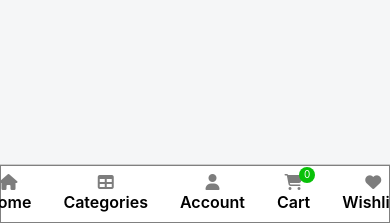
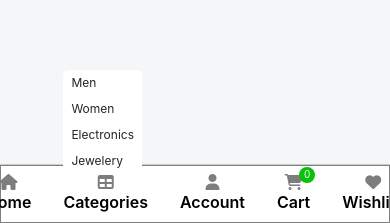
Before and after one commit to Vikash-Prajapati-23/Shop-Sphere, a React (Create React App) app in the folder Frontend/: page / in a window 390 px wide. Both pictures are taken after a click on the item "Categories". Shown: the part 621-844 px from the top of the page. Built offline with nearby package versions, Linux system fonts and the light colour scheme; no server answers.

Commit message:
Category navigetion is fixed now.

```diff
--- a/Frontend/src/App.jsx
+++ b/Frontend/src/App.jsx
@@ -37,6 +37,10 @@ function App() {
   const [clicked, setClicked] = useState(false); // It is for wishlist.jsx
   const navigate = useNavigate();
   const { setIsLoggedIn } = useCartData();
+
+  useEffect(() => {
+    toast("Please wait while the products are loading.!");
+  }, []);
 
   useEffect(() => {
     const verifyAndFetchUser = async () => {
@@ -247,12 +251,7 @@ function App() {
 
           <Route
             path="/category/:categorySlug"
-            element={
-              <Men
-                handleWishList={handleWishList}
-                query={query}
-              />
-            }
+            element={<Men handleWishList={handleWishList} query={query} />}
           />
 
           <Route
@@ -294,10 +293,7 @@ function App() {
           <Route
             path="/Profile"
             element={
-              <Profile
-                name={name}
-                handleUserLogout={handleUserLogout}
-              />
+              <Profile name={name} handleUserLogout={handleUserLogout} />
             }
           />
 
--- a/Frontend/src/components/LogInSignUp/LogInSignUp.jsx
+++ b/Frontend/src/components/LogInSignUp/LogInSignUp.jsx
@@ -49,7 +49,7 @@ const LogInSignUp = ({ setName }) => {
       );
       const signUp = await createSignup.json();
       if (createSignup.ok) {
-        toast.success(signUp.message);
+        toast.success(signUp.message + "Please login to coontinue.");
       } else {
         toast.error(signUp.message);
       }
--- a/Frontend/src/components/Navbar/Navbar.jsx
+++ b/Frontend/src/components/Navbar/Navbar.jsx
@@ -46,7 +46,6 @@ const Navbar = ({
       <div className="main-navs">
         <ul
           className="list-styls list-styles-home custom-dropdown"
-          data-bs-theme="dark"
         >
           <li className="nav-item navs">
             <Link
--- a/Frontend/src/components/SubNav/Style/SubNav.css
+++ b/Frontend/src/components/SubNav/Style/SubNav.css
@@ -8,6 +8,24 @@
   background-color: white;
   border-top: 1px solid #ccc;
   border-bottom: none;
+}
+
+.category-dropDown {
+  position: relative;
+}
+
+.subNav-dropdown-menu {
+  background-color: #fff;
+  border: none;
+  border-radius: 5px;
+  list-style: none;
+  padding: 0;
+  position: absolute;
+  top: -260%;
+}
+
+.subnav_font_size {
+  font-size: 12px;
 }
 
 .subnav-ul {
--- a/Frontend/src/components/SubNav/SubNav.jsx
+++ b/Frontend/src/components/SubNav/SubNav.jsx
@@ -1,27 +1,79 @@
 import { Link } from "react-router-dom";
 import "./Style/SubNav.css";
 import { useCartData } from "../../context/allCartData";
+import { useEffect, useState } from "react";
 
 const SubNav = () => {
   const { isLoggedIn, cart } = useCartData();
+  const [isVisible, setIsVisible] = useState(false);
+
+  const handleToggle = () => {
+    setIsVisible((visible) => (visible = !visible));
+  };
+
+  useEffect(() => {
+    setIsVisible(false);
+  }, []);
 
   return (
     <div className="sub-nav">
       <ul className="subnav-ul">
         <li className="subnav-lists">
-          <i  className="fa-solid fa-house text-center subnav-icons"></i>
+          <i className="fa-solid fa-house text-center subnav-icons"></i>
           <Link className="subnav-links subnav-text fw-semibold" to="/">
             Home
           </Link>
         </li>
-        <li className="subnav-lists">
-          <i  className="fa-solid fa-table text-center subnav-icons"></i>
-          <Link className="subnav-links subnav-text fw-semibold" to="/">
+        <li onClick={handleToggle} className="subnav-lists">
+          <i className="fa-solid fa-table text-center subnav-icons"></i>
+          <span className="subnav-links category-dropDown subnav-text fw-semibold">
             Categories
-          </Link>
+          </span>
+          <ul
+            className={`subNav-dropdown-menu shadow-md ${
+              isVisible ? "d-block" : "d-none"
+            }`}
+          >
+            <li>
+              <Link
+                onClick={() => setIsVisible(false)}
+                className="dropdown-item py-1 px-2 subnav_font_size mb-0"
+                to="/category/mens-clothing"
+              >
+                Men
+              </Link>
+            </li>
+            <li>
+              <Link
+                onClick={() => setIsVisible(false)}
+                className="dropdown-item py-1 px-2 subnav_font_size mb-0"
+                to="/category/womens-clothing"
+              >
+                Women
+              </Link>
+            </li>
+            <li>
+              <Link
+                onClick={() => setIsVisible(false)}
+                className="dropdown-item py-1 px-2 subnav_font_size mb-0"
+                to="/category/electronics"
+              >
+                Electronics
+              </Link>
+            </li>
+            <li>
+              <Link
+                onClick={() => setIsVisible(false)}
+                className="dropdown-item py-1 px-2 subnav_font_size mb-0"
+                to="/category/jewelery"
+              >
+                Jewelery
+              </Link>
+            </li>
+          </ul>
         </li>
         <li className="subnav-lists">
-          <i  className="fa-solid fa-user text-center subnav-icons"></i>
+          <i className="fa-solid fa-user text-center subnav-icons"></i>
           <Link
             className="subnav-links subnav-text fw-semibold"
             to={`${isLoggedIn ? "/Profile" : "/LoginSignup"}`}
@@ -33,13 +85,13 @@ const SubNav = () => {
           <div className="subnav-cart-length">
             <span>{cart.length}</span>
           </div>
-          <i  className="fa-solid fa-cart-shopping text-center subnav-icons"></i>
+          <i className="fa-solid fa-cart-shopping text-center subnav-icons"></i>
           <Link className="subnav-links subnav-text fw-semibold" to="/Cart">
             Cart
           </Link>
         </li>
         <li className="subnav-lists">
-          <i  className="fa-solid fa-heart text-center subnav-icons"></i>
+          <i className="fa-solid fa-heart text-center subnav-icons"></i>
           <Link className="subnav-links subnav-text fw-semibold" to="/WishList">
             Wishlist
           </Link>
--- a/Frontend/src/context/allCartData.jsx
+++ b/Frontend/src/context/allCartData.jsx
@@ -38,7 +38,7 @@ export const CartDataProvider = ({ children }) => {
         const data = await response.json();
         setCart(Array.isArray(data) ? data : []);
       } catch (error) {
-        toast.error("Failed to fetch cart items");
+        // toast.error("Failed to fetch cart items");
         setCart([]);
       }
     };
--- a/Frontend/src/context/formDataContext.jsx
+++ b/Frontend/src/context/formDataContext.jsx
@@ -40,7 +40,7 @@ export const FormDataProvider = ({ children }) => {
         setSavedAddresses(data.addresses);
       }
     } catch (err) {
-      toast.error("Could not refresh addresses");
+      // toast.error("Could not refresh addresses");
     }
   };
 
```
Also changed, not shown: 2 other files (tests, documents, lock files or other folders).
